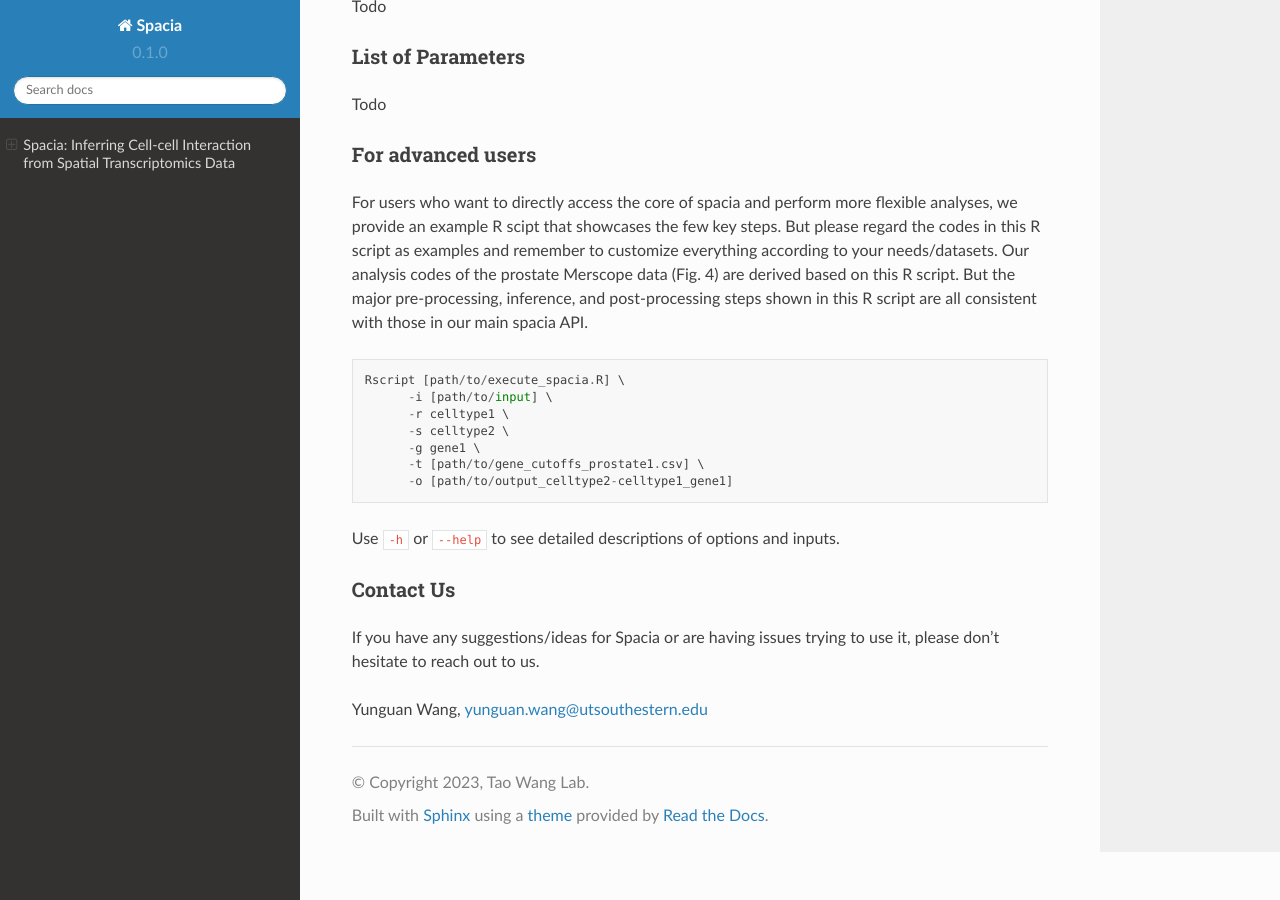
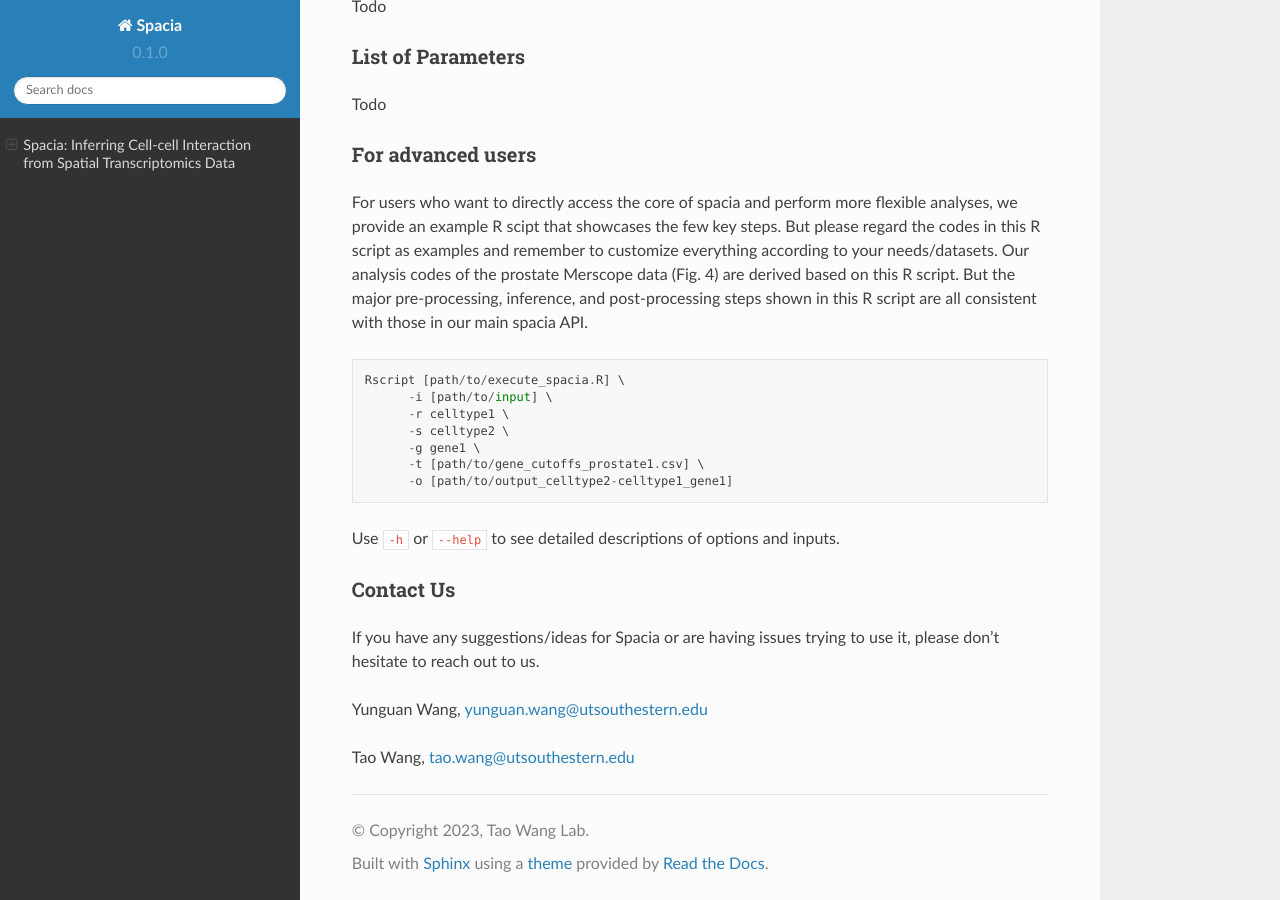
Before and after one commit to nickwfj123/spacia2022_doc, a Sphinx documentation site: the page built from docs/source/index.rst, in a window 1280 px wide and 900 px high, scrolled down 1933 px. Built offline with Sphinx 7.4.7 and the Read the Docs theme 2.0.0, drawn with Linux system fonts in a browser that asks for light colours.

Commit message:
Update index.rst

```diff
--- a/docs/source/index.rst
+++ b/docs/source/index.rst
@@ -87,3 +87,5 @@
 If you have any suggestions/ideas for Spacia or are having issues trying to use it, please don't hesitate to reach out to us.
 
 Yunguan Wang, yunguan.wang@utsouthestern.edu
+
+Tao Wang, tao.wang@utsouthestern.edu
```
